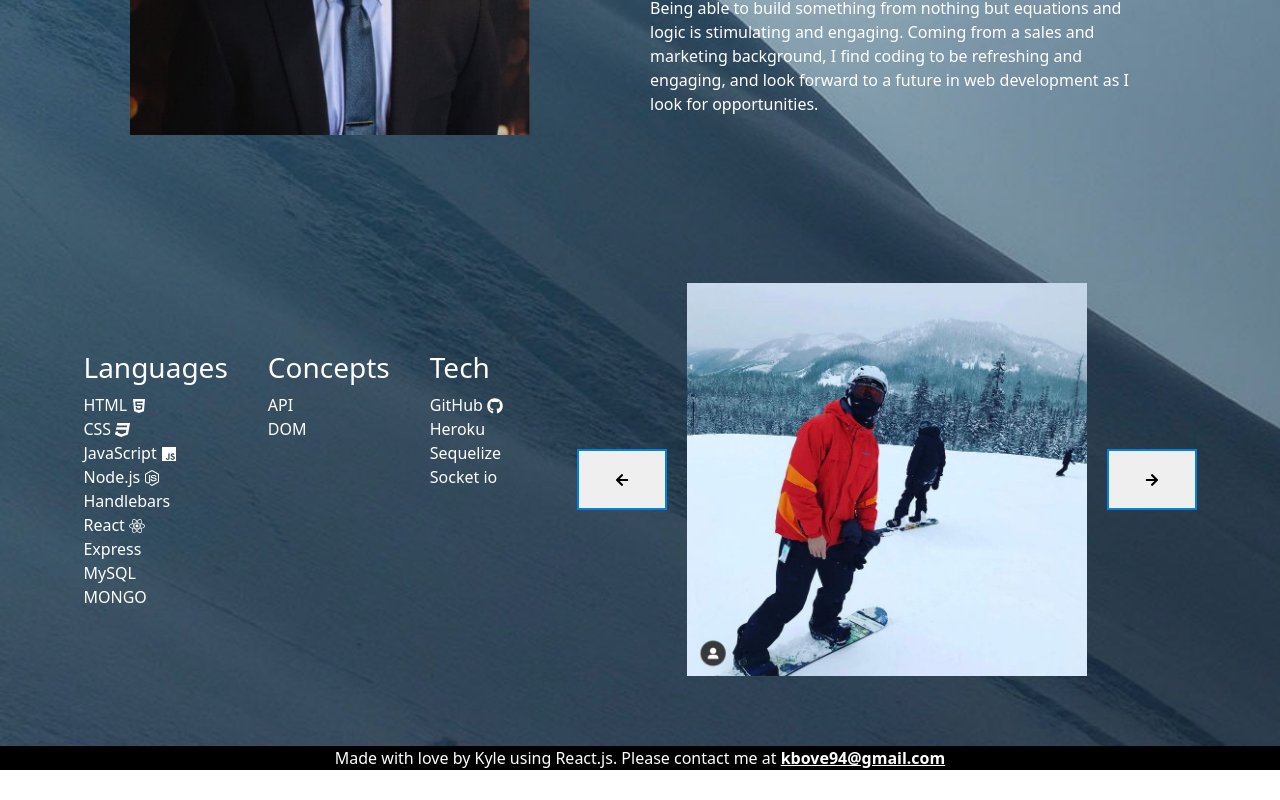
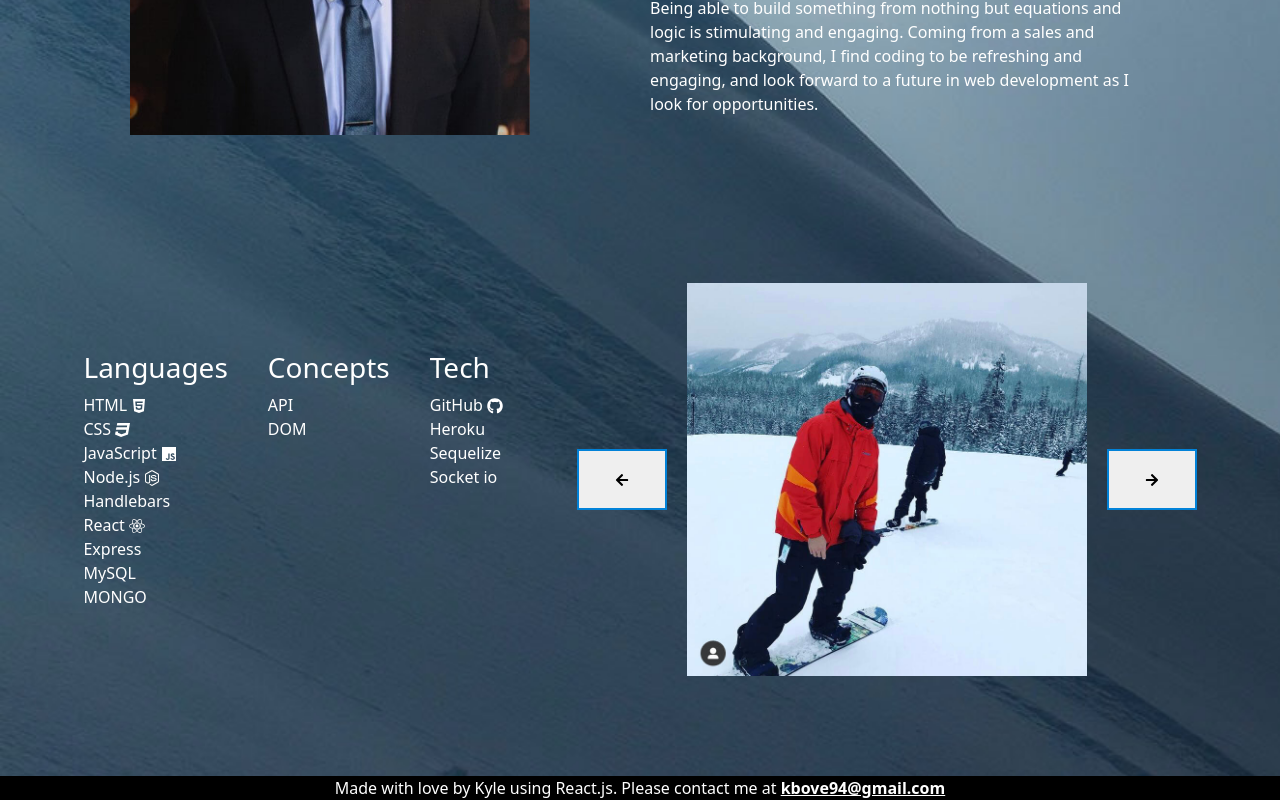
Before and after one commit to Kbove/Portfolio-3.0, a React (Create React App) app: page / in a window 1280 px wide. Shown: the part 556-1356 px from the top of the page. Before the commit the page ends 1326 px from the top, so only its background shows below. Built offline with nearby package versions, Linux system fonts and the light colour scheme.

Commit message:
heroku pushing

```diff
--- a/src/components/PortfolioContainer.js
+++ b/src/components/PortfolioContainer.js
@@ -25,7 +25,7 @@ export default function PortfolioContainer() {
         <div style={{ backgroundImage: `url(${background})`, backgroundRepeat: 'no-repeat', backgroundSize: 'cover'}}>
             <NavTabs currentPage={currentPage} handlePageChange={handlePageChange} />
             {renderPage()}
-            <footer>
+            <footer style={{paddingTop: '30px'}}>
                 <p style={{textAlign: 'center', marginTop: '20px', color: 'white', backgroundColor: 'black', margin: 'auto'}}>Made with love by Kyle using React.js. Please contact me at <a style={{fontWeight: 'bold', color: 'white'}}href="mailto:kbove94@gmail.com">kbove94@gmail.com</a></p>
             </footer>
         </div>
```
